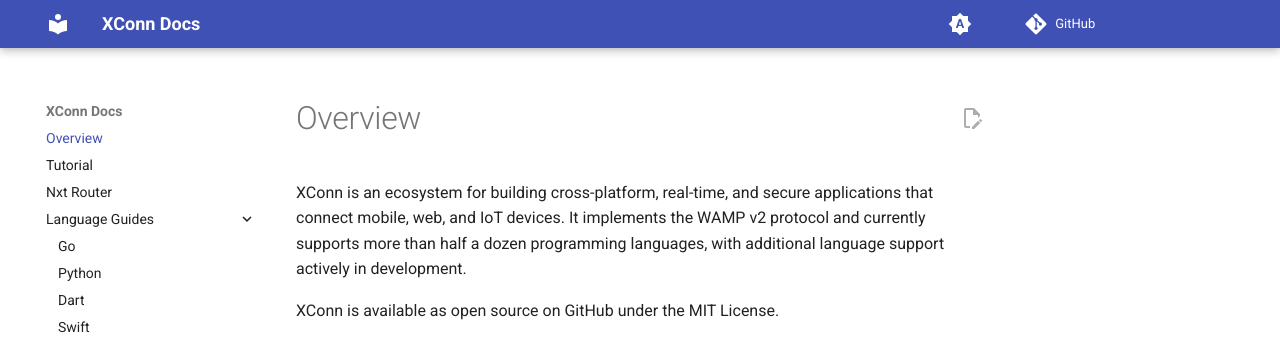
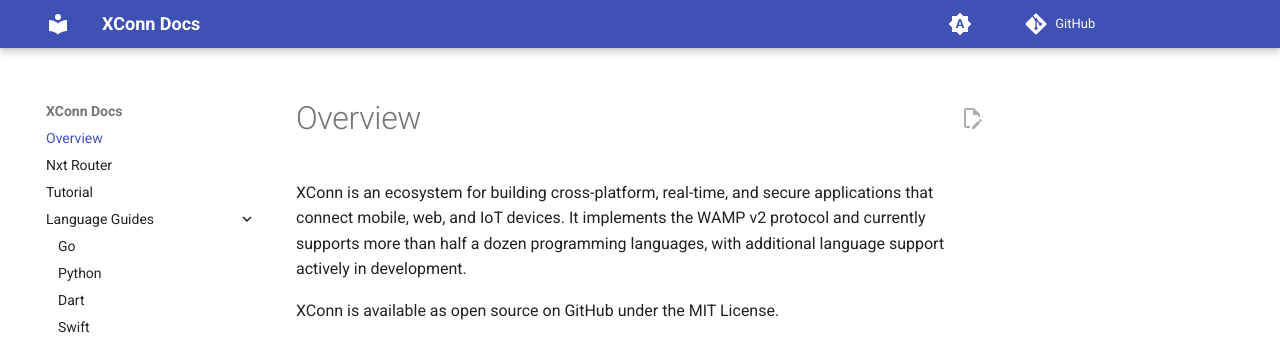
Before and after one commit to xconnio/xconn-docs, an MkDocs documentation site: the page built from docs/index.md, in a window 1280 px wide. Shown: the top 346 px of the page. Built offline with MkDocs 1.6.1 and Material for MkDocs 9.7.7, drawn with Linux system fonts in a browser that asks for light colours; part of the change alters nothing that is shown.

```diff
--- a/mkdocs.yml
+++ b/mkdocs.yml
@@ -8,8 +8,8 @@ site_dir: site
 
 nav:
   - Overview: index.md
+  - Nxt Router: nxt.md
   - Tutorial: tutorial.md
-  - Nxt Router: nxt.md
   - Language Guides:
       - Go: language-guides/go.md
       - Python: language-guides/python.md
```
